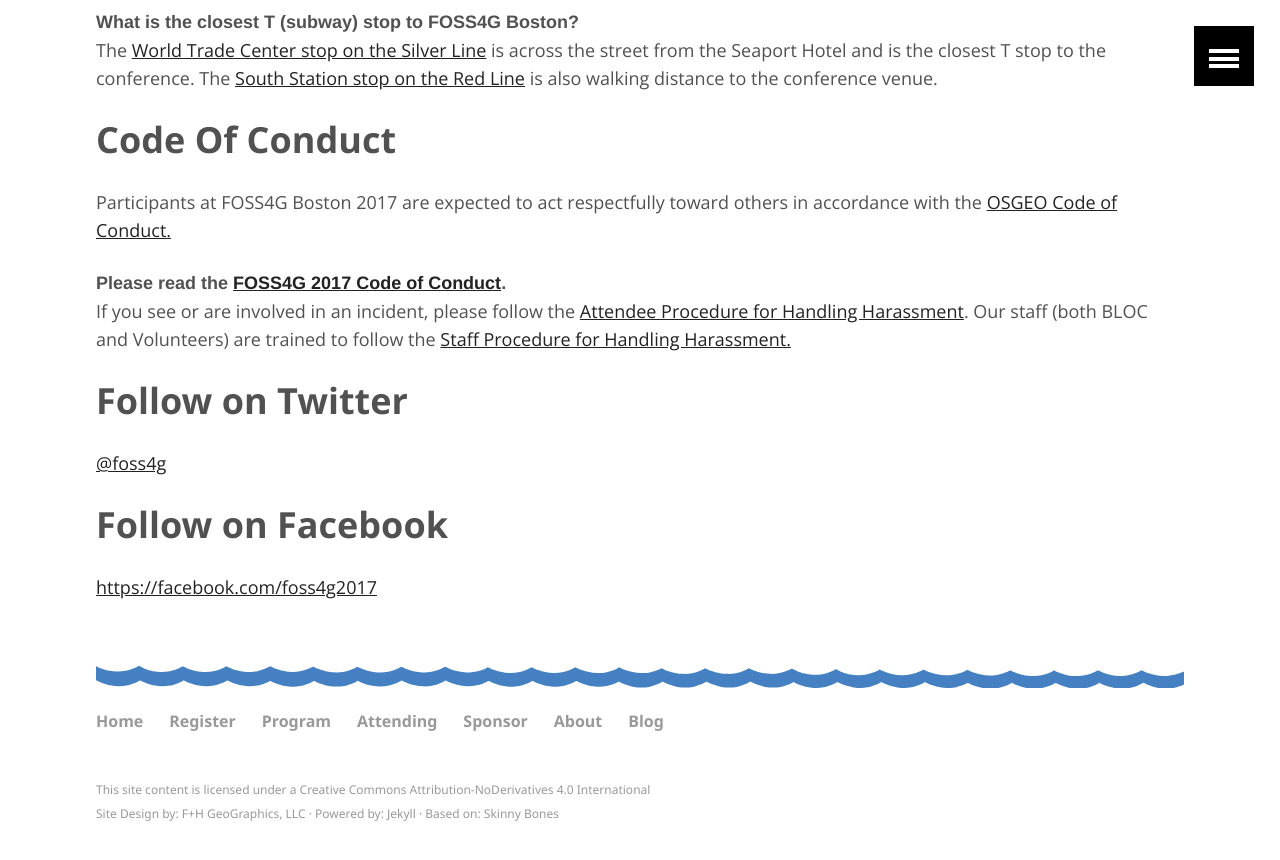
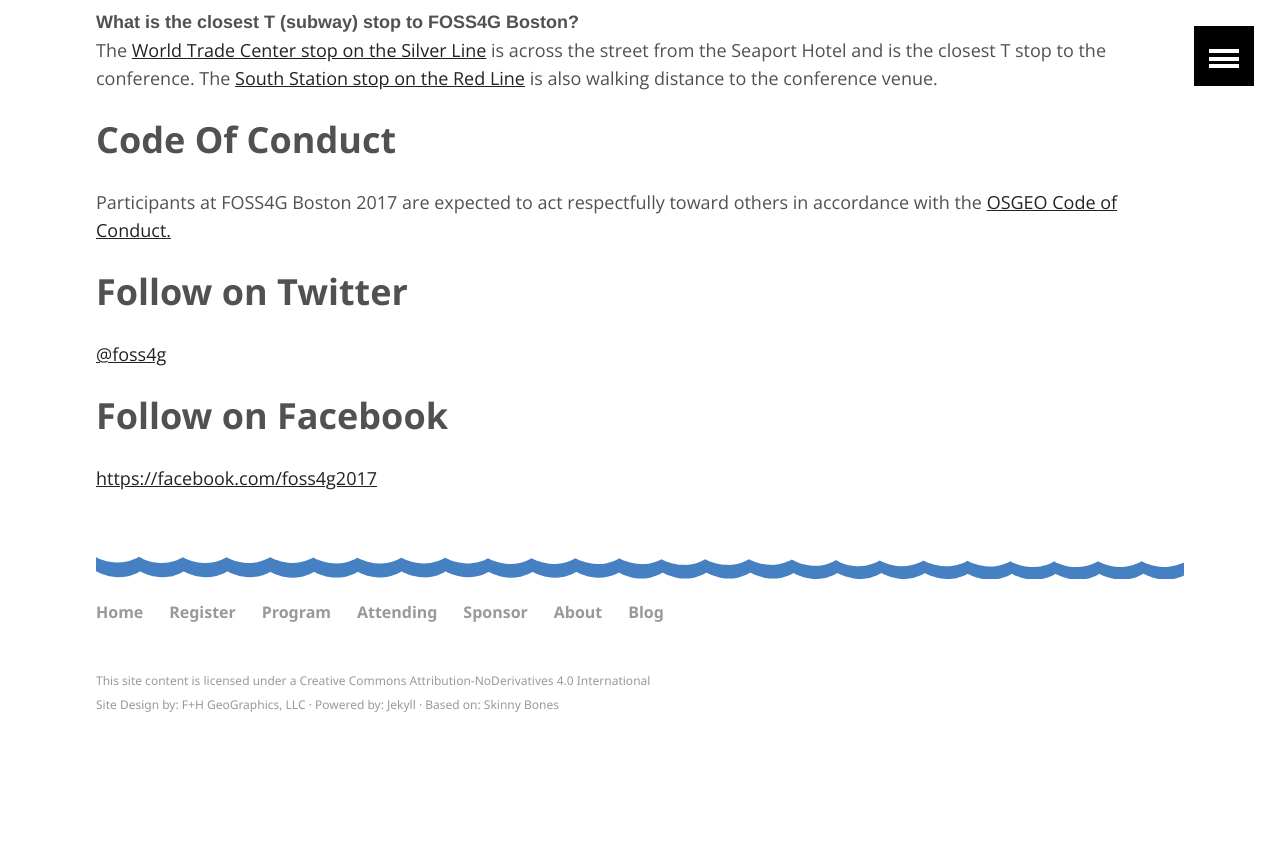
Before and after one commit to AvidGeo/foss4g2017-dev, a Jekyll site: the page built from about/index.html, in a window 1280 px wide and 900 px high, scrolled down 4713 px. Shown: the top 860 px of the window. Built offline with Jekyll 4.4.1, drawn with Linux system fonts in a browser that asks for light colours; after the commit the page ends 5504 px from its top, so only the background shows below that.

Commit message:
try deleting that text

```diff
--- a/about/index.html
+++ b/about/index.html
@@ -172,8 +172,6 @@
 
     <h1 id="coc">Code Of Conduct</h1>
         <p>Participants at FOSS4G Boston 2017 are expected to act respectfully toward others in accordance with the <a href="http://www.osgeo.org/code_of_conduct">OSGEO Code of Conduct.</a></p>
-        <p><strong>Please read the <a href="{{sitebase.url}}/about/Code-of-Conduct.pdf">FOSS4G 2017 Code of Conduct</a>.</strong><br/ >
-        If you see or are involved in an incident, please follow the <a href="{{sitebase.url}}/about/Incident-Reporting-Attendee.pdf">Attendee Procedure for Handling Harassment</a>. Our staff (both BLOC and Volunteers) are trained to follow the <a href="{{sitebase.url}}/about/Incident-Handling-Staff.pdf">Staff Procedure for Handling Harassment.</a></p>
     <h1>Follow on Twitter</h1>
         <p><a href="https://twitter.com/foss4g">@foss4g</a></p>
 
```
